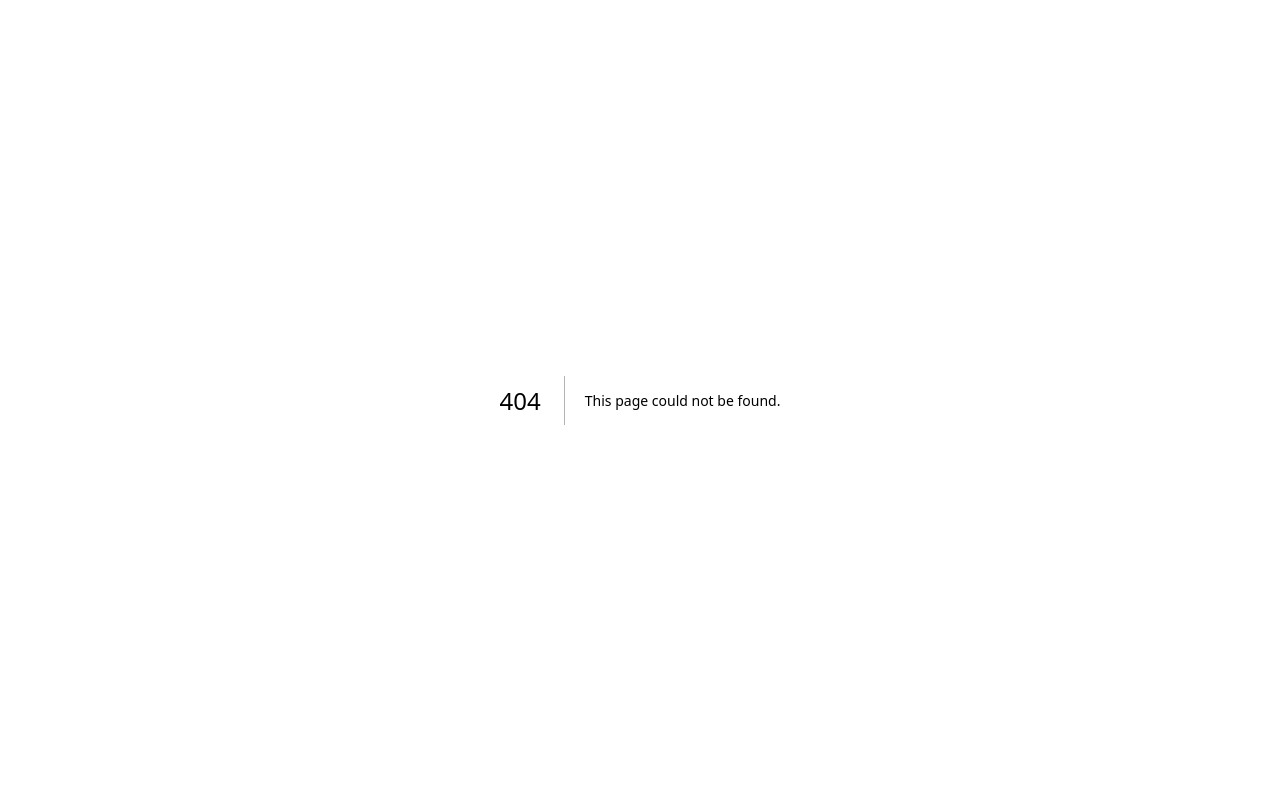
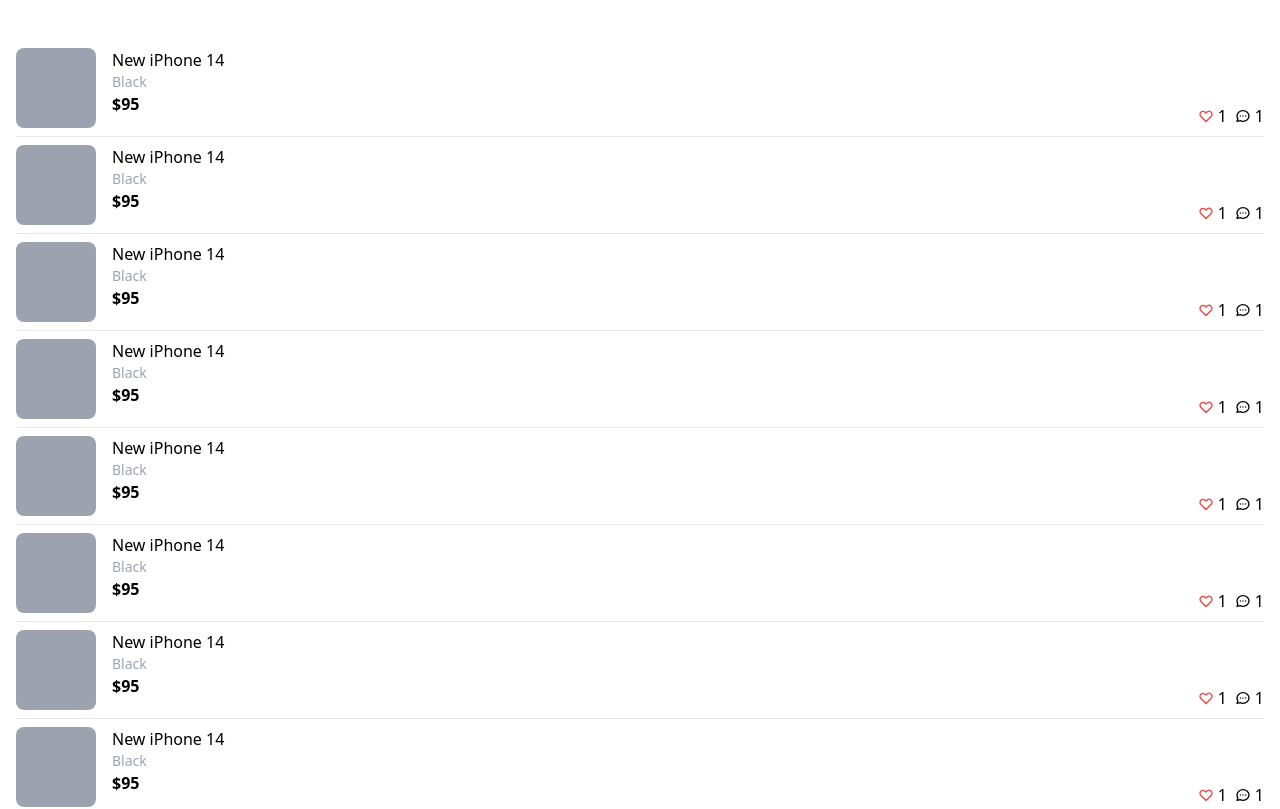
Before and after one commit to Yoonho5034/carrot-project, a Next.js app: page /profile/buy in a window 1280 px wide. Before the commit this address had no page. Shown: the top 809 px of the page. Built offline with nearby package versions, Linux system fonts and the light colour scheme.

Commit message:
add sold buy love page

```diff
--- /dev/null
+++ b/pages/profile/buy.js
@@ -0,0 +1,59 @@
+const buy = () => {
+  return (
+    <div className="px-4 py-10">
+      {[1, 1, 1, 1, 1, 1, 1, 1, 1, 1, 1, 1].map((_, i) => (
+        <div
+          key={i}
+          className="flex border-b justify-between cursor-pointer py-2"
+        >
+          <div className="flex space-x-4">
+            <div className="w-20 h-20 bg-gray-400 rounded-lg" />
+            <div className="flex flex-col">
+              <h3>New iPhone 14</h3>
+              <span className="text-gray-400 text-sm">Black</span>
+              <span className="font-bold">$95</span>
+            </div>
+          </div>
+          <div className="flex items-end justify-end gap-2">
+            <div className="flex items-center space-x-1">
+              <svg
+                className="w-4 h-4 text-red-500  hover:fill-red-500"
+                fill="none"
+                stroke="currentColor"
+                viewBox="0 0 24 24"
+                xmlns="http://www.w3.org/2000/svg"
+              >
+                <path
+                  strokeLinecap="round"
+                  strokeLinejoin="round"
+                  strokeWidth="2"
+                  d="M4.318 6.318a4.5 4.5 0 000 6.364L12 20.364l7.682-7.682a4.5 4.5 0 00-6.364-6.364L12 7.636l-1.318-1.318a4.5 4.5 0 00-6.364 0z"
+                ></path>
+              </svg>
+              <span>1</span>
+            </div>
+            <div className="flex items-center">
+              <svg
+                className="w-4 h-4 mr-1"
+                fill="none"
+                stroke="currentColor"
+                viewBox="0 0 24 24"
+                xmlns="http://www.w3.org/2000/svg"
+              >
+                <path
+                  strokeLinecap="round"
+                  strokeLinejoin="round"
+                  strokeWidth="2"
+                  d="M8 12h.01M12 12h.01M16 12h.01M21 12c0 4.418-4.03 8-9 8a9.863 9.863 0 01-4.255-.949L3 20l1.395-3.72C3.512 15.042 3 13.574 3 12c0-4.418 4.03-8 9-8s9 3.582 9 8z"
+                ></path>
+              </svg>
+              <span>1</span>
+            </div>
+          </div>
+        </div>
+      ))}
+    </div>
+  );
+};
+
+export default buy;
--- /dev/null
+++ b/pages/profile/love.js
@@ -0,0 +1,59 @@
+const love = () => {
+  return (
+    <div className="px-4 py-10">
+      {[1, 1, 1, 1, 1, 1, 1, 1, 1, 1, 1, 1].map((_, i) => (
+        <div
+          key={i}
+          className="flex border-b justify-between cursor-pointer py-2"
+        >
+          <div className="flex space-x-4">
+            <div className="w-20 h-20 bg-gray-400 rounded-lg" />
+            <div className="flex flex-col">
+              <h3>New iPhone 14</h3>
+              <span className="text-gray-400 text-sm">Black</span>
+              <span className="font-bold">$95</span>
+            </div>
+          </div>
+          <div className="flex items-end justify-end gap-2">
+            <div className="flex items-center space-x-1">
+              <svg
+                className="w-4 h-4 text-red-500  hover:fill-red-500"
+                fill="none"
+                stroke="currentColor"
+                viewBox="0 0 24 24"
+                xmlns="http://www.w3.org/2000/svg"
+              >
+                <path
+                  strokeLinecap="round"
+                  strokeLinejoin="round"
+                  strokeWidth="2"
+                  d="M4.318 6.318a4.5 4.5 0 000 6.364L12 20.364l7.682-7.682a4.5 4.5 0 00-6.364-6.364L12 7.636l-1.318-1.318a4.5 4.5 0 00-6.364 0z"
+                ></path>
+              </svg>
+              <span>1</span>
+            </div>
+            <div className="flex items-center">
+              <svg
+                className="w-4 h-4 mr-1"
+                fill="none"
+                stroke="currentColor"
+                viewBox="0 0 24 24"
+                xmlns="http://www.w3.org/2000/svg"
+              >
+                <path
+                  strokeLinecap="round"
+                  strokeLinejoin="round"
+                  strokeWidth="2"
+                  d="M8 12h.01M12 12h.01M16 12h.01M21 12c0 4.418-4.03 8-9 8a9.863 9.863 0 01-4.255-.949L3 20l1.395-3.72C3.512 15.042 3 13.574 3 12c0-4.418 4.03-8 9-8s9 3.582 9 8z"
+                ></path>
+              </svg>
+              <span>1</span>
+            </div>
+          </div>
+        </div>
+      ))}
+    </div>
+  );
+};
+
+export default love;
--- /dev/null
+++ b/pages/profile/sold.js
@@ -0,0 +1,59 @@
+const sold = () => {
+  return (
+    <div className="px-4 py-10">
+      {[1, 1, 1, 1, 1, 1, 1, 1, 1, 1, 1, 1].map((_, i) => (
+        <div
+          key={i}
+          className="flex border-b justify-between cursor-pointer py-2"
+        >
+          <div className="flex space-x-4">
+            <div className="w-20 h-20 bg-gray-400 rounded-lg" />
+            <div className="flex flex-col">
+              <h3>New iPhone 14</h3>
+              <span className="text-gray-400 text-sm">Black</span>
+              <span className="font-bold">$95</span>
+            </div>
+          </div>
+          <div className="flex items-end justify-end gap-2">
+            <div className="flex items-center space-x-1">
+              <svg
+                className="w-4 h-4 text-red-500  hover:fill-red-500"
+                fill="none"
+                stroke="currentColor"
+                viewBox="0 0 24 24"
+                xmlns="http://www.w3.org/2000/svg"
+              >
+                <path
+                  strokeLinecap="round"
+                  strokeLinejoin="round"
+                  strokeWidth="2"
+                  d="M4.318 6.318a4.5 4.5 0 000 6.364L12 20.364l7.682-7.682a4.5 4.5 0 00-6.364-6.364L12 7.636l-1.318-1.318a4.5 4.5 0 00-6.364 0z"
+                ></path>
+              </svg>
+              <span>1</span>
+            </div>
+            <div className="flex items-center">
+              <svg
+                className="w-4 h-4 mr-1"
+                fill="none"
+                stroke="currentColor"
+                viewBox="0 0 24 24"
+                xmlns="http://www.w3.org/2000/svg"
+              >
+                <path
+                  strokeLinecap="round"
+                  strokeLinejoin="round"
+                  strokeWidth="2"
+                  d="M8 12h.01M12 12h.01M16 12h.01M21 12c0 4.418-4.03 8-9 8a9.863 9.863 0 01-4.255-.949L3 20l1.395-3.72C3.512 15.042 3 13.574 3 12c0-4.418 4.03-8 9-8s9 3.582 9 8z"
+                ></path>
+              </svg>
+              <span>1</span>
+            </div>
+          </div>
+        </div>
+      ))}
+    </div>
+  );
+};
+
+export default sold;
```
Also changed, not shown: pages/profile/index.js (renamed from pages/profile.js).
